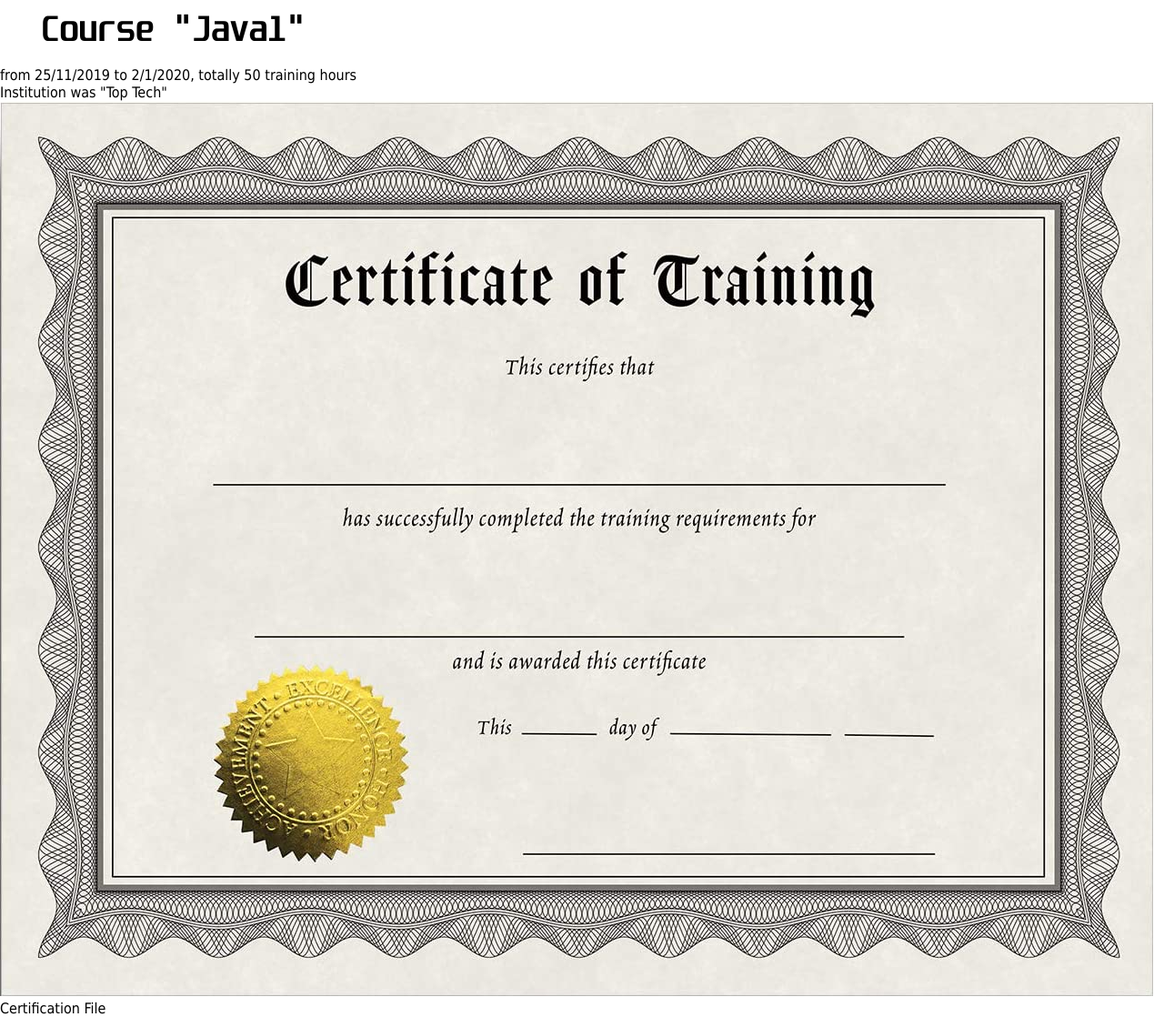
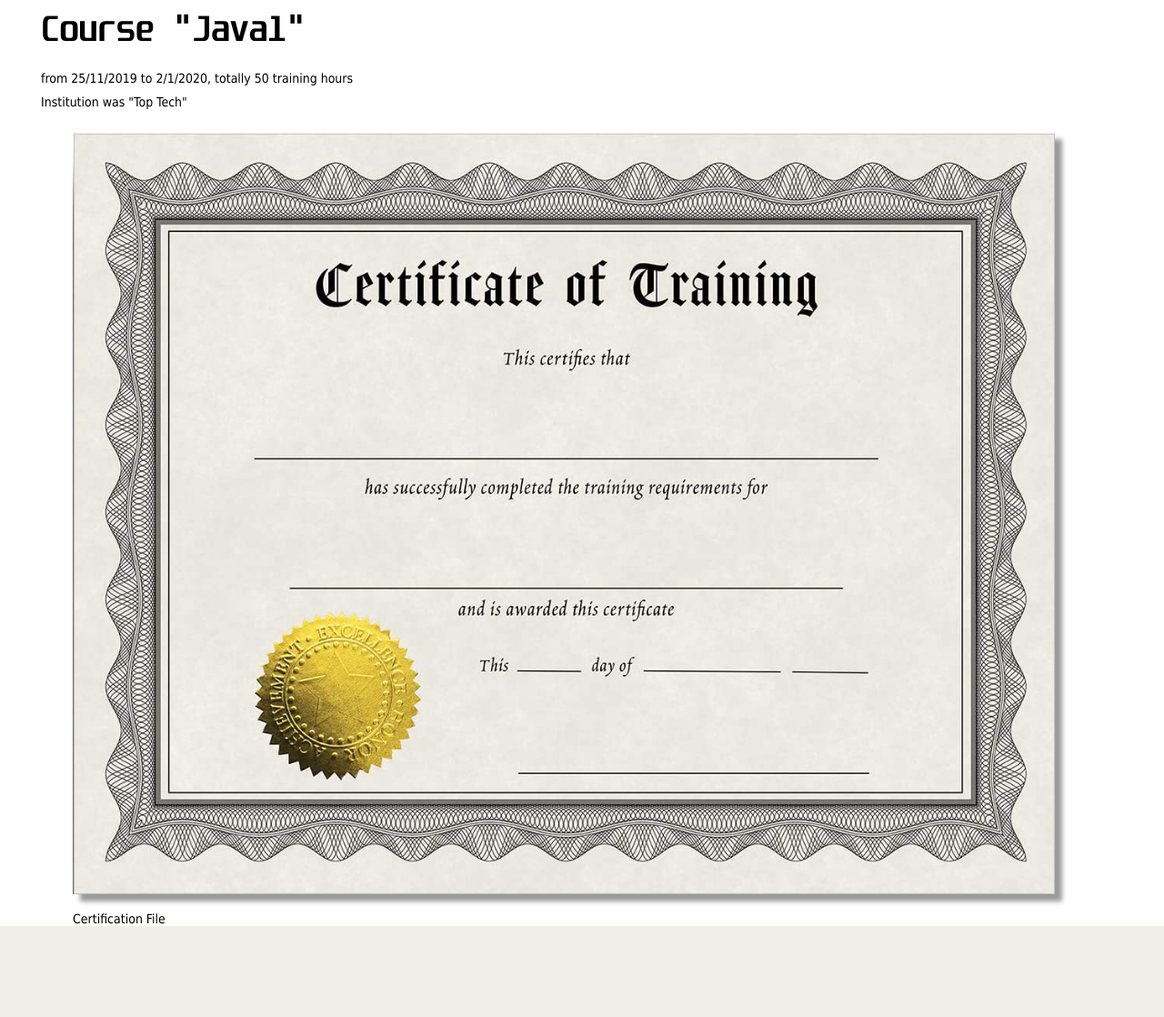
Before and after one commit to Aya74/CV-Website, a PHP site: page /PHP/Course_View.php in a window 1280 px wide. Shown: the part 88-1206 px from the top of the page at 91% size. After the commit the page ends 1106 px from the top, so only its background shows below. Run offline with PHP 8.4, Linux system fonts and the light colour scheme.

Commit message:
Edit MyStyle .css file to add the style of view course page (Edit paragraph padding and font size, edit figure tag padding top and left, [edit image width, height, box shadow and margin ], and edit figure caption font size). relates #19

```diff
--- a/CSS/MyStyle.css
+++ b/CSS/MyStyle.css
@@ -302,3 +302,28 @@ input[type=reset] {
 }
 
 /* End view courses page header style */
+
+
+/* Start course view  page header style */
+.header-content-item p {
+    padding: 5px 0px 5px 45px;
+    font-size: 14px;
+}
+
+figure {
+    padding-left: 80px;
+    padding-top: 20px;
+}
+
+.certificationImg {
+    width: 90%;
+    height: 70%;
+    box-shadow: 8px 8px 5px #9c9b9b;
+    margin-bottom: 15px;
+}
+
+.figureCaption {
+    font-size: 14px;
+}
+
+/* Start course view page header style */
```
